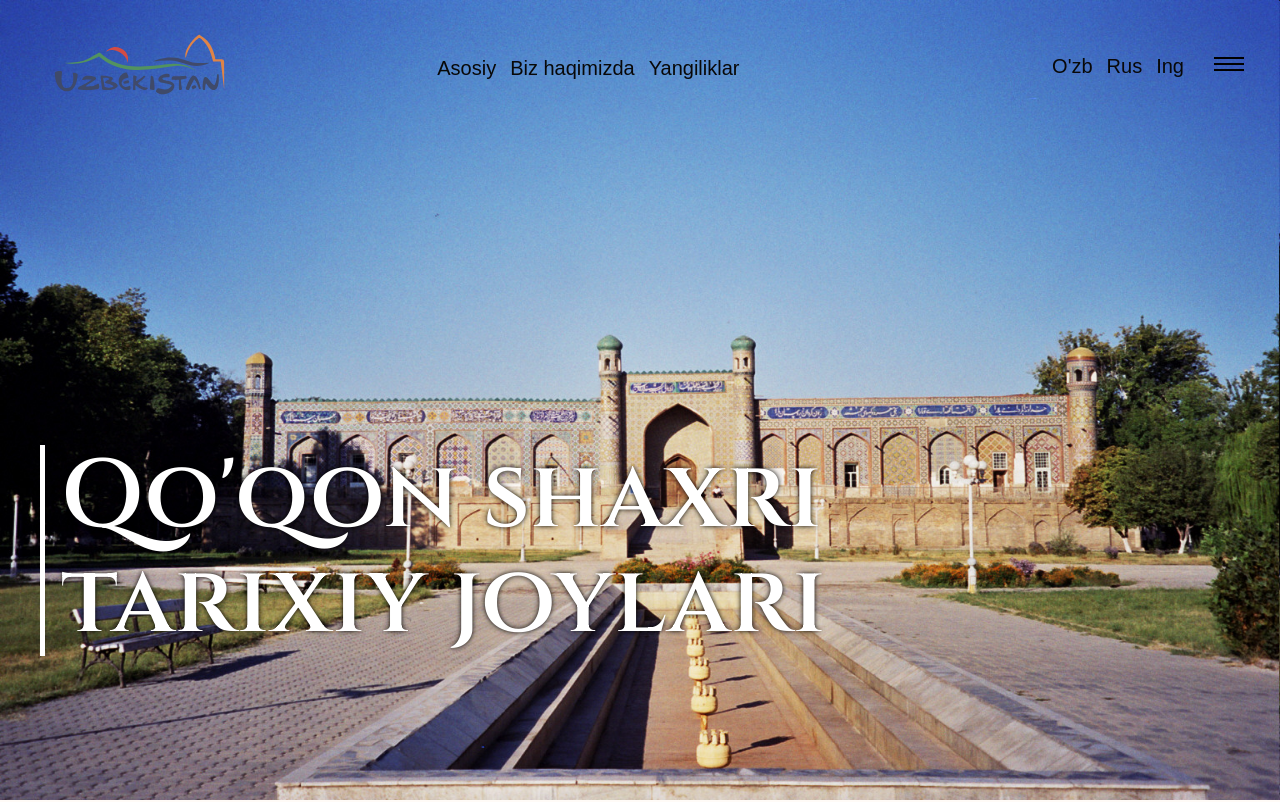
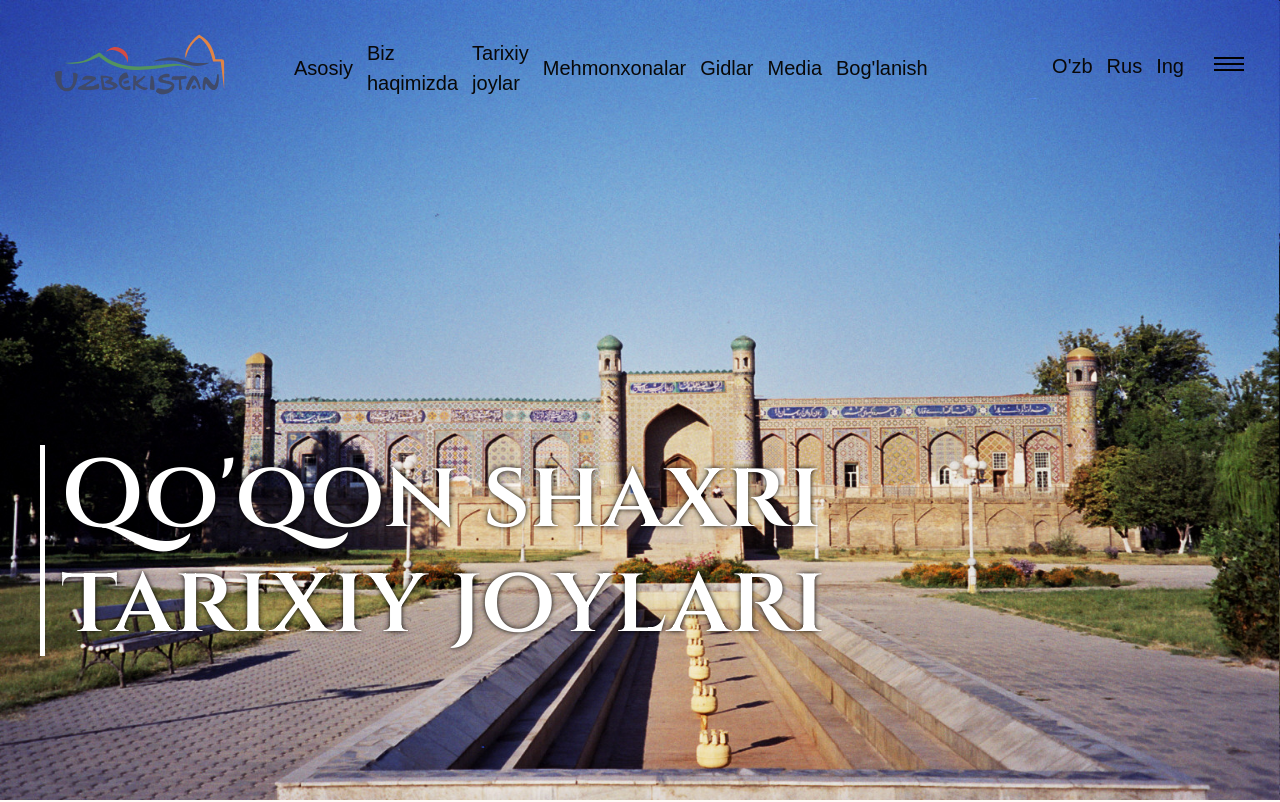
Before and after one commit to Azamatjon0110/tourism-kh, a React (Vite) app: page / in a window 1280 px wide. Shown: the top 802 px of the page. Built offline with nearby package versions, Linux system fonts and the light colour scheme.

Commit message:
change navbar

```diff
--- a/src/assets/lang/language.jsx
+++ b/src/assets/lang/language.jsx
@@ -10,6 +10,10 @@ const language = {
 				home: 'Home',
 				about: 'About',
 				news: 'News',
+				his_pl: 'Historical places',
+				hotel: 'Hotels',
+				gid: 'Guides',
+				media: 'Media',
 				contact: 'Contact',
 			},
 			home_off: {
@@ -49,6 +53,10 @@ const language = {
 				home: 'Asosiy',
 				about: 'Biz haqimizda',
 				news: 'Yangiliklar',
+				his_pl: 'Tarixiy joylar',
+				hotel: 'Mehmonxonalar',
+				gid: 'Gidlar',
+				media: 'Media',
 				contact: "Bog'lanish",
 			},
 			home_off: {
@@ -89,6 +97,10 @@ const language = {
 				home: 'Главное',
 				about: 'O нас',
 				news: 'Новости',
+				his_pl: 'Исторические места',
+				hotel: 'Oтели',
+				gid: 'Гиды',
+				media: 'CМИ',
 				contact: 'Контакты',
 			},
 			home_off: {
--- a/src/components/navbar/navbar.jsx
+++ b/src/components/navbar/navbar.jsx
@@ -15,9 +15,9 @@ const Navbar = () => {
 		document.querySelector('.desktop-offset').classList.toggle('active');
 	};
 
-	function changeLang(evt) {
+	function changeLang() {
 		// localStorage.setItem('lang', )
-		console.log(evt);
+		// console.log(evt.target);
 	}
 
 	return (
@@ -66,15 +66,34 @@ const Navbar = () => {
 								</Link>
 							</li>
 							<li className='lang-item'>
-								<Link className='lang-btn' to='/news' data-scroll-to>
-									{language[lang].home.navbar.news}
+								<Link
+									className='lang-btn'
+									to='/historical_places'
+									data-scroll-to
+								>
+									{language[lang].home.navbar.his_pl}
 								</Link>
 							</li>
-							{/* <li className='lang-item'>
+							<li className='lang-item'>
+								<Link className='lang-btn' to='/hotels' data-scroll-to>
+									{language[lang].home.navbar.hotel}
+								</Link>
+							</li>
+							<li className='lang-item'>
+								<Link className='lang-btn' to='/guides' data-scroll-to>
+									{language[lang].home.navbar.gid}
+								</Link>
+							</li>
+							<li className='lang-item'>
+								<Link className='lang-btn' to='/media' data-scroll-to>
+									{language[lang].home.navbar.media}
+								</Link>
+							</li>
+							<li className='lang-item'>
 								<Link className='lang-btn' to='/contact' data-scroll-to>
 									{language[lang].home.navbar.contact}
 								</Link>
-							</li> */}
+							</li>
 						</ul>
 					</div>
 				</div>
```
Also changed, not shown: 1 other file (tests, documents, lock files or other folders).
